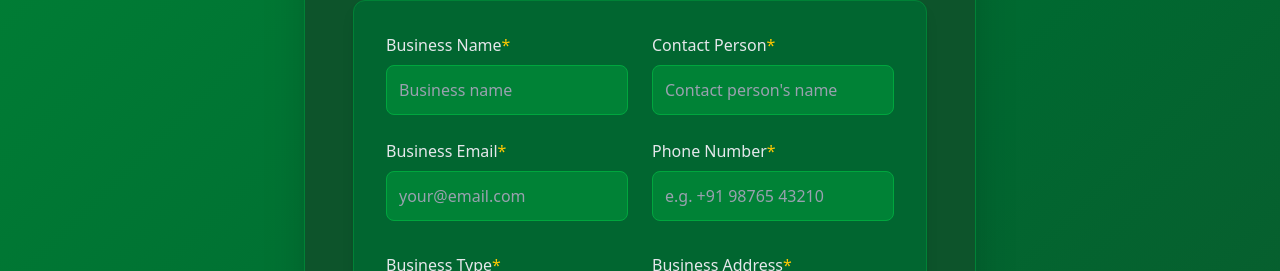
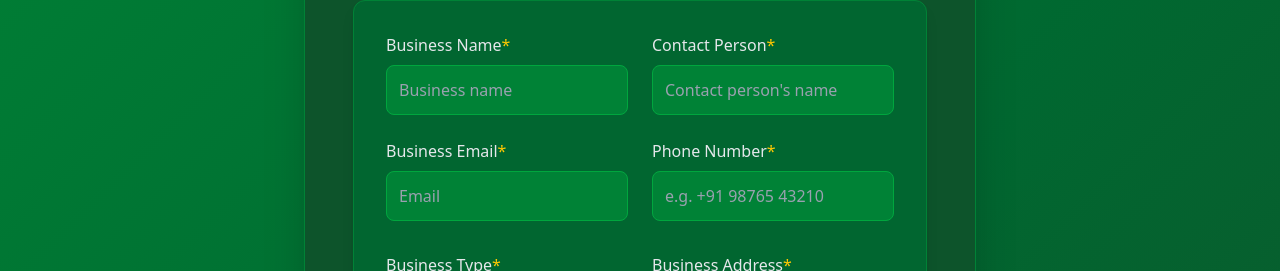
Before and after one commit to Yathish26/GrojetW, a React (Vite) app: page /register-business in a window 1280 px wide. Both pictures are taken after a click on the button "Register Now". Shown: the part 321-592 px from the top of the page. Built offline with nearby package versions, Linux system fonts and the light colour scheme.

Commit message:
changed placeholder

```diff
--- a/src/RegisterBusiness.jsx
+++ b/src/RegisterBusiness.jsx
@@ -230,7 +230,7 @@ export default function RegisterBusiness() {
                                     value={email}
                                     onChange={(e) => setEmail(e.target.value)}
                                     className="w-full p-3 rounded-lg bg-green-700 border border-green-600 text-white placeholder-gray-400 focus:outline-none focus:ring-2 focus:ring-yellow-400 transition-all"
-                                    placeholder="your@email.com"
+                                    placeholder="Email"
                                     required
                                     disabled={loading}
                                     maxLength={60}
```
